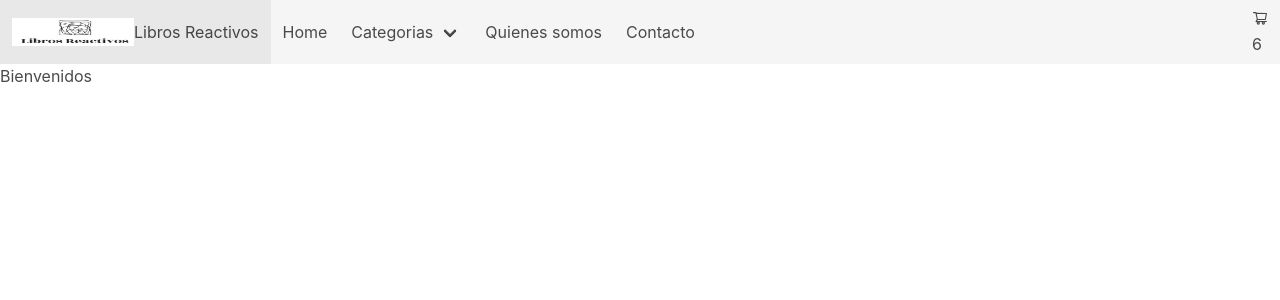
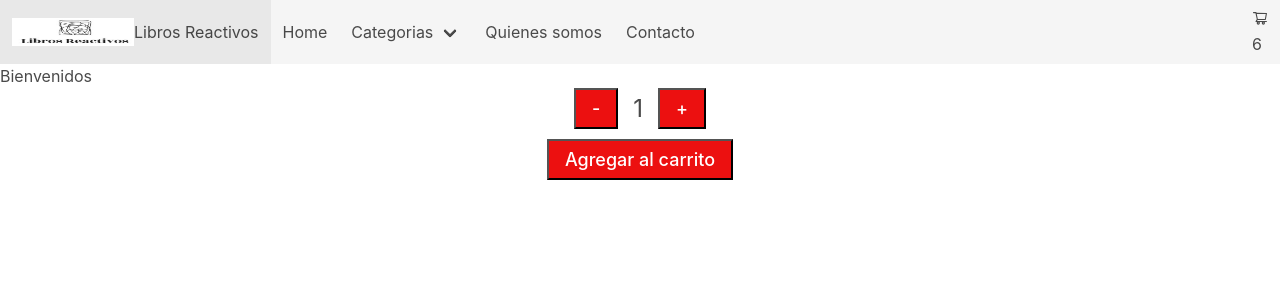
Before and after one commit to GabrielAgustinRodriguez/Ecommerce-React, a React (Create React App) app: page / in a window 1280 px wide. Shown: the top 300 px of the page. Built offline with nearby package versions, Linux system fonts and the light colour scheme.

Commit message:
Creacion de componentes de Items
Creación de componentes de items

```diff
--- a/src/App.jsx
+++ b/src/App.jsx
@@ -1,5 +1,6 @@
 import NavBar from "./components/NavBar/NavBar";
 import ItemListContainer from "./components/ItemListContainer/ItemListContainer"
+import ItemCount from "./components/ItemCount/ItemCount"
 
 function App(){
 
@@ -7,6 +8,7 @@ function App(){
         <div>
             <NavBar/>
             <ItemListContainer greeting = {"Bienvenidos"}/>
+            <ItemCount initial = {1} stock = {10} onAdd={(quantity) => console.log("Cantidad agregada", quantity)}/>
         </div>
 
     )
--- /dev/null
+++ b/src/DataSet.js
@@ -0,0 +1,65 @@
+const products =[
+
+    {
+        id:"1",
+        name:"El señor de los anillos: la comunidad del anillo",
+        price: 9000,
+        category: "Fantasia",
+        img: "https://images.cdn1.buscalibre.com/fit-in/360x360/c6/78/c678ab2c90ed50d7d8849e30bc92b05a.jpg",
+        stock: 25,
+        description: "Libro El señor de los Anillos: la comunidad del anillo"
+    },
+    {
+        id:"2",
+        name:"La guerra de los mundos",
+        price: 6500,
+        category: "Fantasia",
+        img: "https://images.cdn2.buscalibre.com/fit-in/360x360/9f/9a/9f9a08922c49c945bec7e1d2cc8c6b59.jpg",
+        stock: 20,
+        description: "Libro La guerra de los mundos"
+    },
+    {
+        id:"3",
+        name:"Frankenstein",
+        price: 15000,
+        category: "Fantasia",
+        img: "https://images.cdn1.buscalibre.com/fit-in/360x360/d3/b6/d3b63d03adc6b07a6ad05e32aa5a1411.jpg",
+        stock: 15,
+        description: "Libro Frankenstein"
+    },
+    {
+        id:"4",
+        name:"La iliada",
+        price: 2500,
+        category: "Clasicos",
+        img: "https://images.cdn3.buscalibre.com/fit-in/360x360/98/bc/98bcf71a02eb05d59ed47b8bae4c7855.jpg",
+        stock: 25,
+        description: "Libro La iliada"
+    },
+    {
+        id:"5",
+        name:"La odisea",
+        price: 27000,
+        category: "Clasicos",
+        img: "https://images.cdn3.buscalibre.com/fit-in/360x360/30/0d/300dff10bb14e05d86944f2c9ce8f7ec.jpg",
+        stock: 30,
+        description: "Libro La odisea"
+    },
+    {
+        id:"6",
+        name:"Las mil y una noches",
+        price: 26000,
+        category: "Clasicos",
+        img: "https://images.cdn2.buscalibre.com/fit-in/360x360/b7/8d/b78dbac0c33e08954e41bf810e694008.jpg",
+        stock: 45,
+        description: "Libro Las mil y una noches"
+    }
+]
+
+export const getProducts = () =>{
+    return new Promise ((resolve) => {
+        setTimeout(() => {
+            resolve(products)
+        },500)
+    })
+}
--- /dev/null
+++ b/src/components/Item/Item.js
@@ -0,0 +1,32 @@
+import "./Item.css"
+
+const Item = ({id, name, img, price, stock}) => {
+
+    return(
+        <article className="CardItem">
+            <header className="Header">
+                <h2 className="ItemHeader">
+                    {name}
+                </h2>
+            </header>
+            <picture>
+                <img src= {img} alt= {name} className="ItemImg" />
+            </picture>
+
+            <section>
+                <p className="Info">
+                    Precio: ${price}
+                </p>
+                <p className="Info">
+                    Stock disponible: {stock}
+                </p>
+            </section>
+            <footer className="ItemFooter">
+                <button className="Option">Ver detalle</button>
+            </footer>
+        </article>
+    )
+
+}
+
+export default Item
--- /dev/null
+++ b/src/components/ItemCount/ItemCount.css
@@ -0,0 +1,39 @@
+
+.Counter {
+    display: flex;
+    flex-direction: column;
+    align-items: center;
+  }
+
+  .Controls {
+    display: flex;
+    align-items: center;
+    margin-bottom: 10px; /* Ajusta el margen inferior según sea necesario */
+  }
+
+  .Button {
+    font-size: 18px; /* Ajusta el tamaño de la fuente según sea necesario */
+    padding: 8px 16px; /* Ajusta el relleno según sea necesario */
+    margin: 0 5px; /* Ajusta el margen entre los botones según sea necesario */
+    cursor: pointer;
+    background-color: #ec1010;
+    color: white;
+    font-weight: 500;
+  }
+
+  .Number {
+    font-size: 24px; /* Ajusta el tamaño de la fuente según sea necesario */
+    margin: 0 10px; /* Ajusta el margen entre el número y los botones según sea necesario */
+  }
+
+  /* Estilo para el botón "Agregar al carrito" */
+  .Button.addToCart {
+    font-size: 16px; /* Ajusta el tamaño de la fuente según sea necesario */
+    padding: 10px 20px; /* Ajusta el relleno según sea necesario */
+    cursor: pointer;
+  }
+
+  .Button.addToCart:disabled {
+    opacity: 0.5;
+    cursor: not-allowed;
+  }
--- /dev/null
+++ b/src/components/ItemCount/ItemCount.js
@@ -0,0 +1,47 @@
+import "./ItemCount.css"
+import {useState} from "react"
+
+const ItemCount = ({stock, initial, onAdd}) =>{
+
+    const [quantity, setQuantity] = useState(initial)
+
+    const increment = ()=>{
+        if(quantity<stock){
+            setQuantity(quantity+1)
+        }
+    }
+
+    const decrement  = () =>{
+        if (quantity>1){
+            setQuantity (quantity-1)
+        }
+
+    }
+
+    return (
+
+        <div className="Counter">
+            <div className="Controls">
+
+                <button className="Button" onClick={decrement}>-</button>
+                <h4 className="Number">{quantity}</h4>
+                <button className="Button" onClick={increment}>+</button>
+
+            </div>
+
+            <div>
+
+                <button className="Button" onClick={() => onAdd(quantity)} disabled ={!stock}>
+                    Agregar al carrito
+                </button>
+
+            </div>
+
+        </div>
+
+    )
+
+
+}
+
+export default ItemCount
--- /dev/null
+++ b/src/components/ItemList/ItemList.js
@@ -0,0 +1,13 @@
+import "./ItemList.css"
+import Item from "../Item/Item"
+
+const ItemList = ({products}) => {
+    return(
+        <div className="ListGroup">
+            {products.map(prod => <Item key={prod=id} {...prod}/>)}
+        </div>
+    )
+
+}
+
+export default ItemList
--- a/src/components/ItemListContainer/ItemListContainer.js
+++ b/src/components/ItemListContainer/ItemListContainer.js
@@ -1,8 +1,26 @@
+import {useState, useEffect} from "react"
+import { getProducts } from "../../DataSet"
+import itemList from "../ItemList/ItemList"
+
+
 
 const ItemListContainer = ({greeting}) => {
+
+        const [products, setProducts] = useState([])
+
+        useEffect(() => {
+                getProducts()
+                .then(response => {
+                })
+                .catch(error => {
+                        console.error(error)
+                })
+        },[])
+
         return (
             <div>
                     <h1>{greeting}</h1>
+                    <itemList products={products}/>
             </div>
 
         )
```
Also changed, not shown: src/components/Item/Item.css (added), src/components/ItemList/ItemList.css (added).
